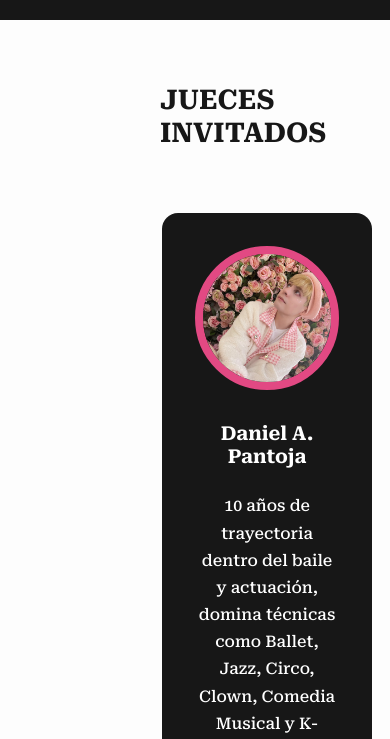
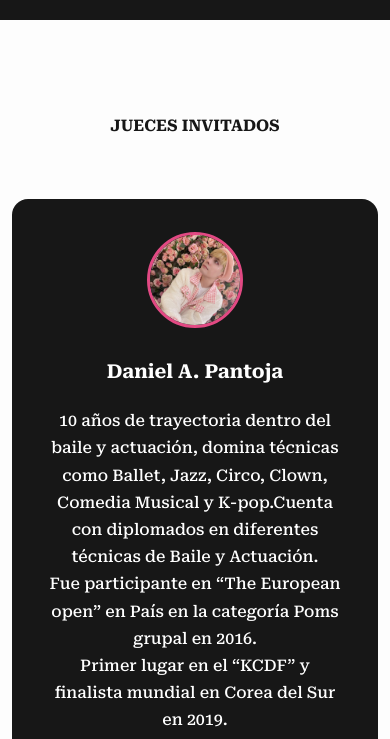
Before and after one commit to ZaaazIV/Kover-Tha-Fest, a plain HTML site: page invitados.html in a window 390 px wide. Shown: the part 60-799 px from the top of the page. Drawn offline with nearby package versions, Linux system fonts and the light colour scheme.

Commit message:
Update invitados

```diff
--- a/css/invitados.css
+++ b/css/invitados.css
@@ -48,7 +48,8 @@
 
 @media screen and (max-width: 1024px) {
     .invitados{
-        padding-bottom: 0;
+        padding-bottom: 1rem;
+        margin: -2rem 5rem;
     }
     .invitados-container{
         grid-template-columns: 1fr;
@@ -64,6 +65,10 @@
 
 /***************MEDIA QUEARY (MOBIE)******************/
 @media screen and (max-width: 700px) {
+    .invitados{
+        padding-bottom: 1rem;
+        margin: 0rem 0rem;
+    }
 
     .invitados-container{
         grid-template-columns: 1fr;
@@ -81,3 +86,13 @@
         border: .5rem solid var(--color-primary);
     }
 }
+  @media screen and (max-width: 450px){
+    .invitados h2{
+        font-size: 16px;
+    }
+    .invitado-img{
+        width: 6rem;
+        height: 6rem;
+        border: .2rem solid var(--color-primary);
+    }
+}
```
